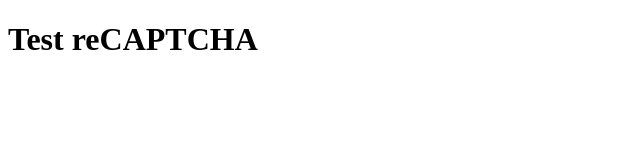
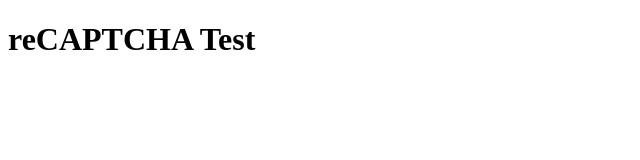
Before and after one commit to burningarthorizons/home, a plain HTML site: page minitest.html in a window 1280 px wide. Shown: the whole page, without its empty margins (0-640 px from the left). Drawn offline with Linux system fonts and the light colour scheme.

Commit message:
Add files via upload

```diff
--- a/minitest.html
+++ b/minitest.html
@@ -6,7 +6,7 @@
   <script src="https://www.google.com/recaptcha/api.js" async defer></script>
 </head>
 <body>
-  <h1>Test reCAPTCHA</h1>
+  <h1>reCAPTCHA Test</h1>
   <div class="g-recaptcha" data-sitekey="6Lc8vHErAAAAABJ6kh_FCSWu7gB0DvgNXIOtIrBT"></div>
 </body>
 </html>
```
